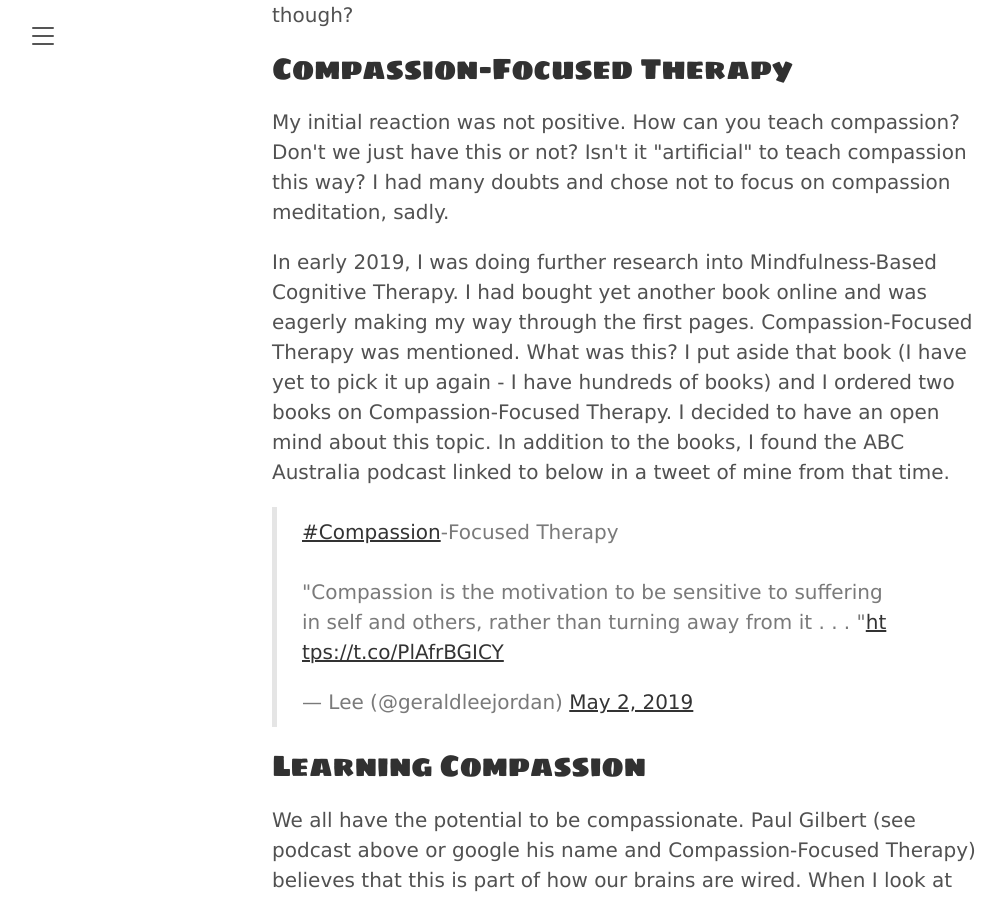
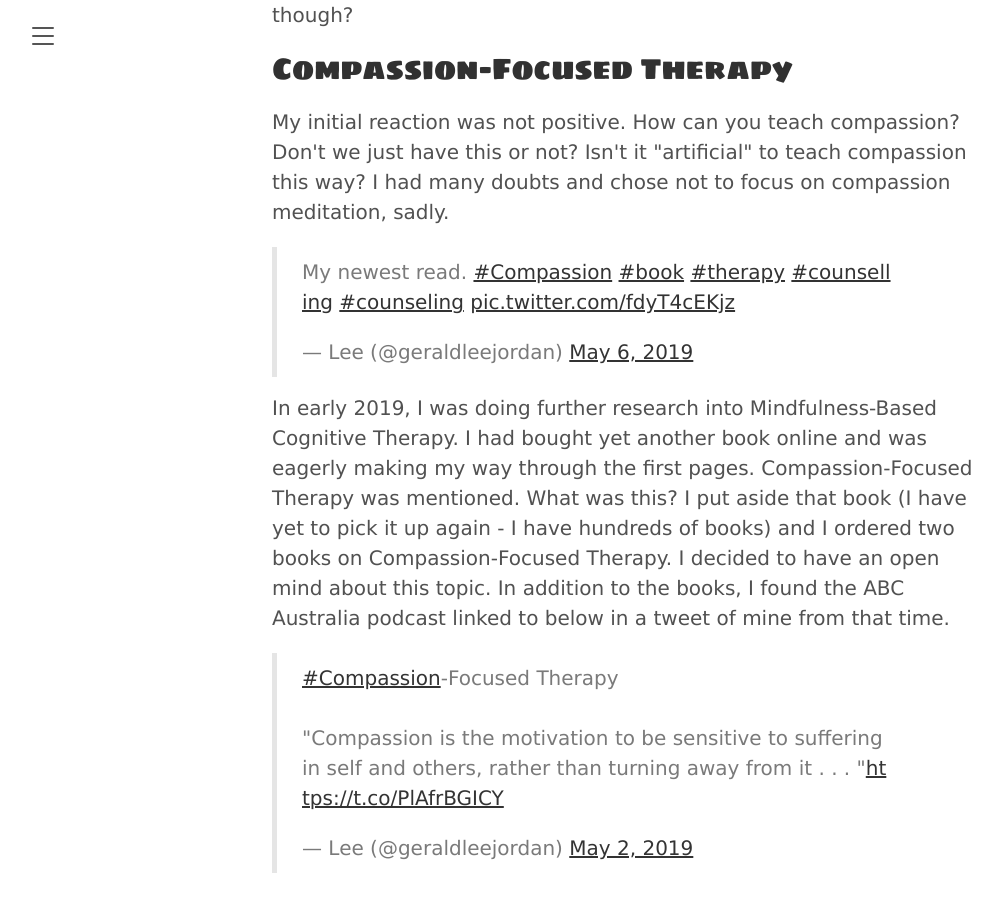
Before and after one commit to tracyjordan/tracyjordan.github.io, a Jekyll site: the page built from _posts/2020-05-13-compassion-meditation.md, in a window 1280 px wide and 900 px high, scrolled down 760 px. Shown: the whole window, without its empty margins (8-1013 px from the left). Built offline with Jekyll 4.4.1, drawn with Linux system fonts in a browser that asks for light colours; comment, search, counter and statistics services are not loaded.

Commit message:
Update 2020-05-13-compassion-meditation.md

```diff
--- a/_posts/2020-05-13-compassion-meditation.md
+++ b/_posts/2020-05-13-compassion-meditation.md
@@ -16,6 +16,8 @@ published: true
 <h2>Compassion-Focused Therapy</h2>
 
 <p>My initial reaction was not positive. How can you teach compassion? Don't we just have this or not? Isn't it "artificial" to teach compassion this way? I had many doubts and chose not to focus on compassion meditation, sadly.</p>
+
+<blockquote class="twitter-tweet" data-width="100%"><p lang="en" dir="ltr">My newest read. <a href="https://twitter.com/hashtag/Compassion?src=hash&amp;ref_src=twsrc%5Etfw">#Compassion</a> <a href="https://twitter.com/hashtag/book?src=hash&amp;ref_src=twsrc%5Etfw">#book</a> <a href="https://twitter.com/hashtag/therapy?src=hash&amp;ref_src=twsrc%5Etfw">#therapy</a> <a href="https://twitter.com/hashtag/counselling?src=hash&amp;ref_src=twsrc%5Etfw">#counselling</a> <a href="https://twitter.com/hashtag/counseling?src=hash&amp;ref_src=twsrc%5Etfw">#counseling</a> <a href="https://t.co/fdyT4cEKjz">pic.twitter.com/fdyT4cEKjz</a></p>&mdash; Lee (@geraldleejordan) <a href="https://twitter.com/geraldleejordan/status/1125320088356188160?ref_src=twsrc%5Etfw">May 6, 2019</a></blockquote> <script async src="https://platform.twitter.com/widgets.js" charset="utf-8"></script>
 
 <p>In early 2019, I was doing further research into Mindfulness-Based Cognitive Therapy. I had bought yet another book online and was eagerly making my way through the first pages. Compassion-Focused Therapy was mentioned. What was this? I put aside that book (I have yet to pick it up  again - I have hundreds of books) and I ordered two books on Compassion-Focused Therapy. I decided to have an open mind about this topic. In addition to the books, I found the ABC Australia podcast linked to below in a tweet of mine from that time.</p>
 
```
